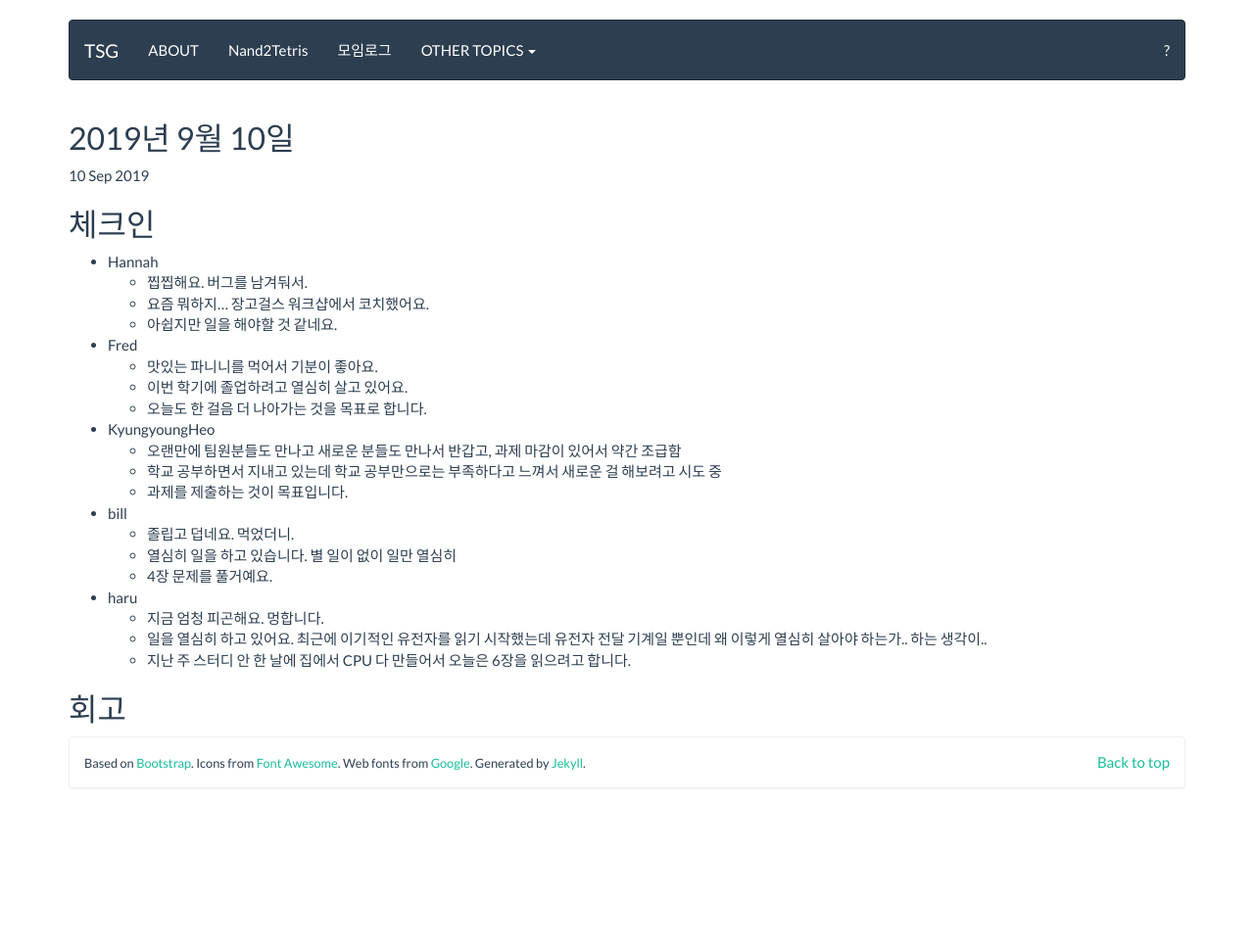
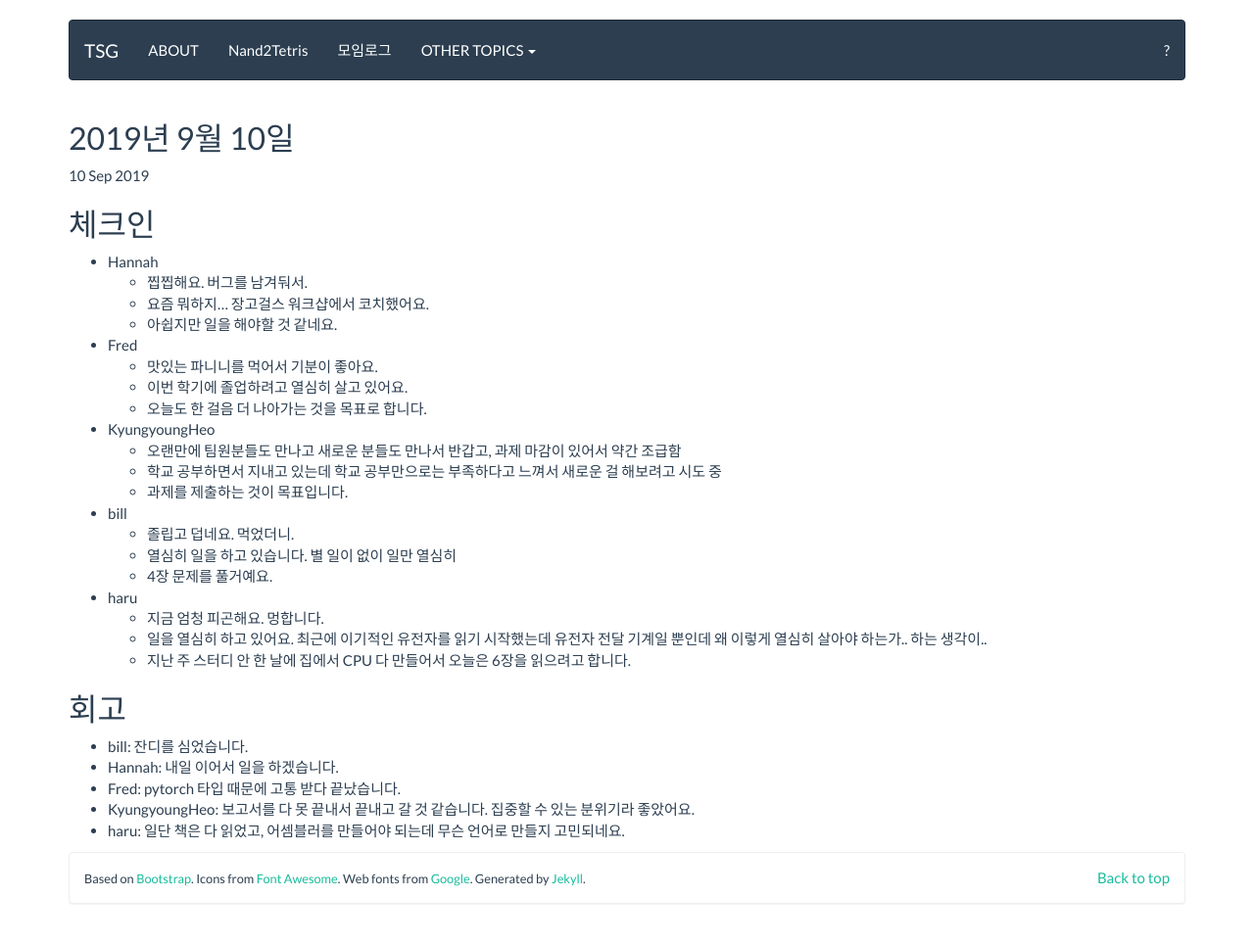
Before and after one commit to tuestudy/tuestudy.github.io, a Jekyll site: the page built from _posts/2019-09-10-meeting.md, in a window 1280 px wide. Shown: the whole page at 98% size. Built offline with Jekyll 4.4.1, drawn with Linux system fonts in a browser that asks for light colours; before the commit the page ends 900 px from its top, so only the background shows below that.

Commit message:
2019년 9월 10일 회고

```diff
--- a/_posts/2019-09-10-meeting.md
+++ b/_posts/2019-09-10-meeting.md
@@ -30,3 +30,9 @@
   * 지난 주 스터디 안 한 날에 집에서 CPU 다 만들어서 오늘은 6장을 읽으려고 합니다.
 
 ## 회고
+
+* bill: 잔디를 심었습니다.
+* Hannah: 내일 이어서 일을 하겠습니다.
+* Fred: pytorch 타입 때문에 고통 받다 끝났습니다.
+* KyungyoungHeo: 보고서를 다 못 끝내서 끝내고 갈 것 같습니다. 집중할 수 있는 분위기라 좋았어요.
+* haru: 일단 책은 다 읽었고, 어셈블러를 만들어야 되는데 무슨 언어로 만들지 고민되네요.
```
